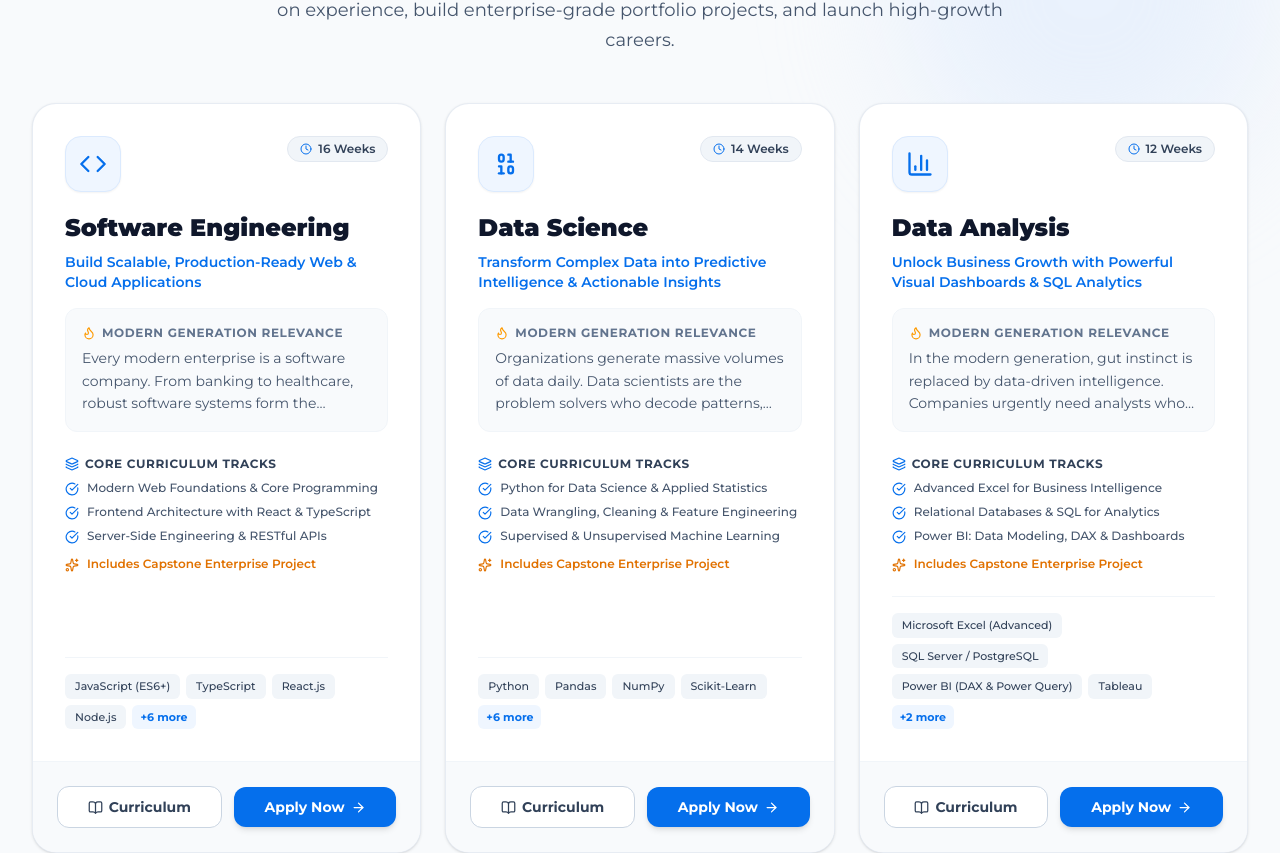
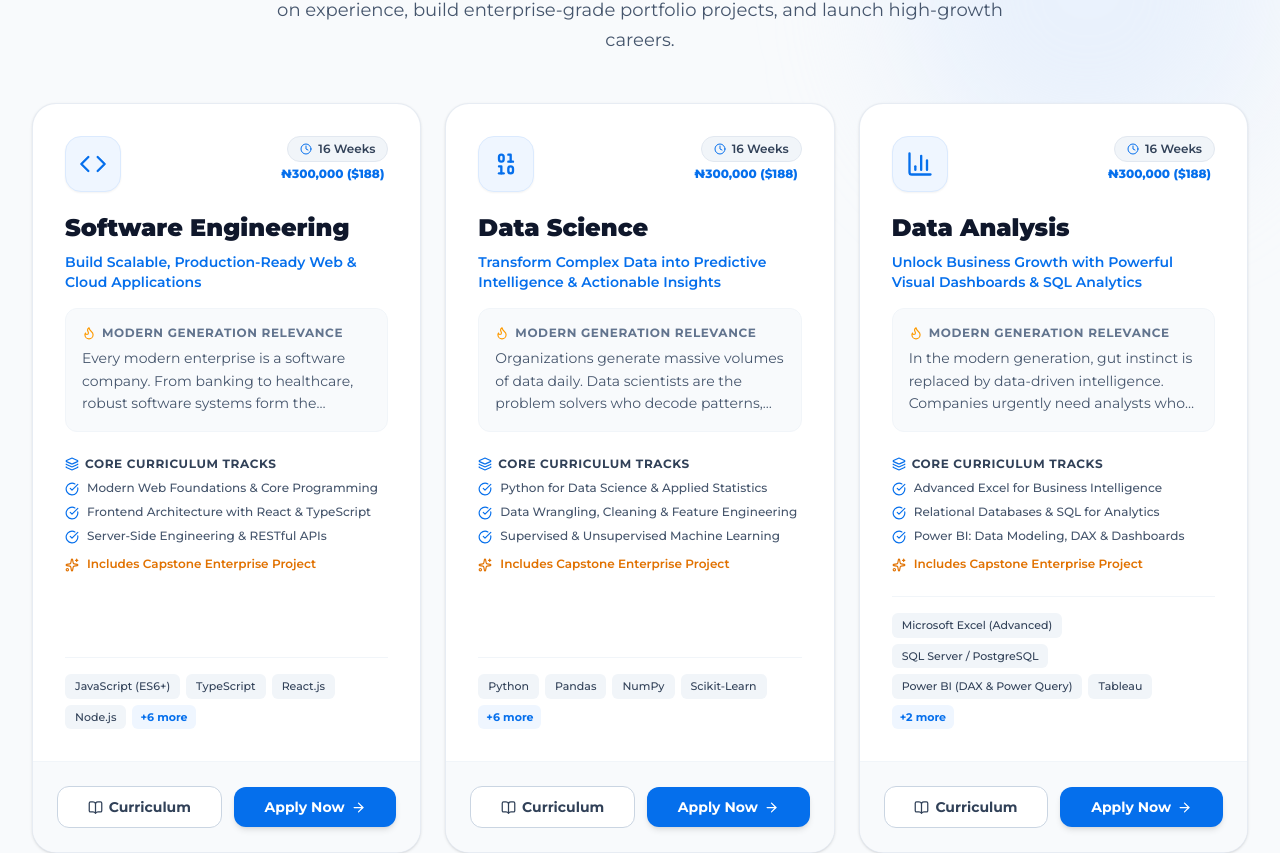
Before and after one commit to asemakahamande/Duediligence, a React (Vite) app: page / in a window 1280 px wide. Shown: the part 1199-2052 px from the top of the page. Built offline with nearby package versions, Linux system fonts and the light colour scheme; no server answers.

Commit message:
Update professional course durations (16 Weeks / 10 Weeks) and pricing in NGN and USD

```diff
--- a/src/components/Services.jsx
+++ b/src/components/Services.jsx
@@ -60,10 +60,15 @@ const Services = ({ onOpenApply, onOpenCurriculum }) => {
                     <div className="w-14 h-14 rounded-2xl bg-blue-50 border border-blue-100 text-primary flex items-center justify-center group-hover:scale-110 group-hover:bg-primary group-hover:text-white transition-all duration-300 shadow-xs">
                       <IconComponent size={28} />
                     </div>
-                    <span className="inline-flex items-center gap-1.5 px-3 py-1 bg-slate-100 border border-slate-200 text-slate-700 text-xs font-semibold rounded-full">
-                      <Clock size={12} className="text-primary" />
-                      {course.duration}
-                    </span>
+                    <div className="flex flex-col items-end gap-1">
+                      <span className="inline-flex items-center gap-1.5 px-3 py-1 bg-slate-100 border border-slate-200 text-slate-700 text-xs font-semibold rounded-full">
+                        <Clock size={12} className="text-primary" />
+                        {course.duration}
+                      </span>
+                      <span className="text-xs font-extrabold text-primary pr-1">
+                        {course.price}
+                      </span>
+                    </div>
                   </div>
 
                   {/* Course Title & Tagline */}
--- a/src/data/coursesData.js
+++ b/src/data/coursesData.js
@@ -22,7 +22,7 @@ export const coursesData = [
     duration: '16 Weeks',
     level: 'Beginner to Advanced',
     mode: 'Virtual Live & Hands-On Labs',
-    price: '₦250,000 ($499)',
+    price: '₦300,000 ($188)',
     modernNeed: 'Every modern enterprise is a software company. From banking to healthcare, robust software systems form the backbone of modern global commerce. Mastering full-stack software engineering unlocks high-paying global remote roles and empowers you to turn ideas into scalable digital products.',
     careerRoles: ['Full Stack Engineer', 'Frontend Developer', 'Backend API Specialist', 'Software Consultant'],
     tools: ['JavaScript (ES6+)', 'TypeScript', 'React.js', 'Node.js', 'Express', 'PostgreSQL', 'MongoDB', 'Git & GitHub', 'REST APIs', 'Docker Basics'],
@@ -65,10 +65,10 @@ export const coursesData = [
     tagline: 'Transform Complex Data into Predictive Intelligence & Actionable Insights',
     icon: Binary,
     color: 'from-cyan-600 to-blue-600',
-    duration: '14 Weeks',
+    duration: '16 Weeks',
     level: 'Beginner to Intermediate',
     mode: 'Virtual Live & Guided Labs',
-    price: '₦220,000 ($449)',
+    price: '₦300,000 ($188)',
     modernNeed: 'Organizations generate massive volumes of data daily. Data scientists are the problem solvers who decode patterns, train predictive models, and guide executive strategic decisions, sitting at the coveted intersection of mathematics, coding, and business leadership.',
     careerRoles: ['Data Scientist', 'Machine Learning Analyst', 'Quantitative Researcher', 'Predictive Modeler'],
     tools: ['Python', 'Pandas', 'NumPy', 'Scikit-Learn', 'Statsmodels', 'Jupyter', 'SQL', 'Seaborn', 'Matplotlib', 'Streamlit'],
@@ -111,10 +111,10 @@ export const coursesData = [
     tagline: 'Unlock Business Growth with Powerful Visual Dashboards & SQL Analytics',
     icon: BarChart3,
     color: 'from-emerald-600 to-teal-600',
-    duration: '12 Weeks',
+    duration: '16 Weeks',
     level: 'All Levels (No Coding Required)',
     mode: 'Virtual Live & Case Studies',
-    price: '₦150,000 ($299)',
+    price: '₦300,000 ($188)',
     modernNeed: 'In the modern generation, gut instinct is replaced by data-driven intelligence. Companies urgently need analysts who can clean messy business records, uncover revenue leaks, and build real-time executive dashboards that steer company growth.',
     careerRoles: ['Business Data Analyst', 'BI Developer', 'Operations Analyst', 'Reporting Specialist'],
     tools: ['Microsoft Excel (Advanced)', 'SQL Server / PostgreSQL', 'Power BI (DAX & Power Query)', 'Tableau', 'Python for Analysis', 'Google Data Studio'],
@@ -157,10 +157,10 @@ export const coursesData = [
     tagline: 'Build Intelligent Systems, Neural Networks & Generative AI Solutions',
     icon: BrainCircuit,
     color: 'from-purple-600 to-blue-600',
-    duration: '14 Weeks',
+    duration: '16 Weeks',
     level: 'Intermediate',
     mode: 'Virtual Live & AI Lab Projects',
-    price: '₦220,000 ($449)',
+    price: '₦300,000 ($188)',
     modernNeed: 'AI is fundamentally reshaping every industry on the planet. From automated reasoning and computer vision to Generative AI and intelligent autonomous agents, skilled AI engineers are at the forefront of the largest technological leap in human history.',
     careerRoles: ['AI Engineer', 'Deep Learning Specialist', 'Prompt & LLM Engineer', 'AI Solutions Architect'],
     tools: ['Python', 'PyTorch', 'TensorFlow', 'Hugging Face', 'LangChain', 'OpenAI API', 'Vector Databases (Chroma/Pinecone)', 'OpenCV', 'FastAPI'],
@@ -203,10 +203,10 @@ export const coursesData = [
     tagline: 'Defend Critical Digital Infrastructure, Networks & Data from Modern Threats',
     icon: ShieldCheck,
     color: 'from-red-600 to-rose-600',
-    duration: '12 Weeks',
+    duration: '16 Weeks',
     level: 'Beginner to Advanced',
     mode: 'Virtual Live & Virtual Range Labs',
-    price: '₦200,000 ($399)',
+    price: '₦300,000 ($188)',
     modernNeed: 'As organizations digitize their entire operations, cyberattacks, ransomware, and data breaches have surged exponentially. Cybersecurity specialists are crucial guardians who protect systems, safeguard user privacy, and ensure business continuity against sophisticated cyber threats.',
     careerRoles: ['Cyber Security Analyst', 'SOC Analyst', 'Penetration Tester', 'Information Security Officer'],
     tools: ['Linux / Bash', 'Wireshark', 'Nmap', 'Burp Suite', 'Metasploit', 'Splunk (SIEM)', 'Snort / Suricata', 'OWASP ZAP', 'Hydra'],
@@ -252,7 +252,7 @@ export const coursesData = [
     duration: '10 Weeks',
     level: 'Beginner to Intermediate',
     mode: 'Virtual Live & Real Campaigns',
-    price: '₦120,000 ($249)',
+    price: '₦200,000 ($125)',
     modernNeed: 'Traditional billboards and print ads are obsolete. Businesses thrive or fail based on their ability to acquire customers online. Digital marketing specialists drive customer acquisition, brand loyalty, and revenue growth across search engines, social media, and automated email funnels.',
     careerRoles: ['Growth Marketing Manager', 'Performance Ads Specialist', 'SEO Strategist', 'Content & Brand Lead'],
     tools: ['Google Analytics 4 (GA4)', 'Google Tag Manager', 'Meta Ads Manager', 'Google Ads', 'SEMrush / Ahrefs', 'Mailchimp / Klaviyo', 'Canva Pro', 'WordPress SEO (Yoast)'],
@@ -295,10 +295,10 @@ export const coursesData = [
     tagline: 'Architect High-Availability Infrastructure, DevOps Pipelines & Cloud Systems',
     icon: CloudRain,
     color: 'from-sky-600 to-indigo-600',
-    duration: '12 Weeks',
+    duration: '16 Weeks',
     level: 'Beginner to Advanced',
     mode: 'Virtual Live & Hands-On Cloud Labs',
-    price: '₦200,000 ($399)',
+    price: '₦300,000 ($188)',
     modernNeed: 'Modern software is born and hosted in the cloud. Cloud computing and DevOps professionals architect the reliable, scalable, and secure servers, databases, and microservices that power millions of global users with zero downtime.',
     careerRoles: ['Cloud Solutions Architect', 'DevOps Engineer', 'Site Reliability Engineer (SRE)', 'Cloud Infrastructure Admin'],
     tools: ['Amazon Web Services (AWS)', 'Microsoft Azure', 'Docker', 'Kubernetes (K8s)', 'Terraform (IaC)', 'Linux Server Administration', 'GitHub Actions CI/CD', 'Prometheus & Grafana'],
```
